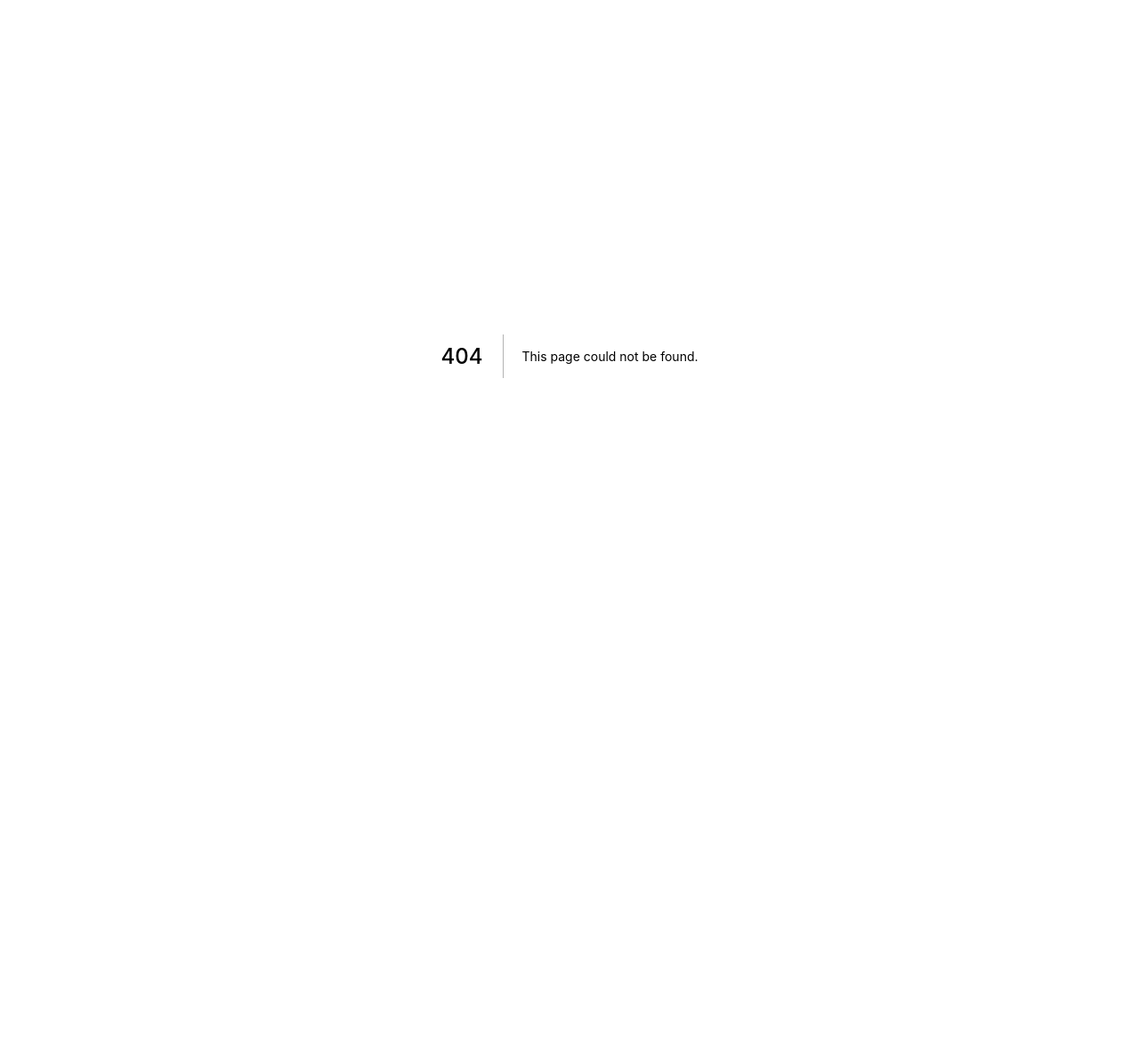
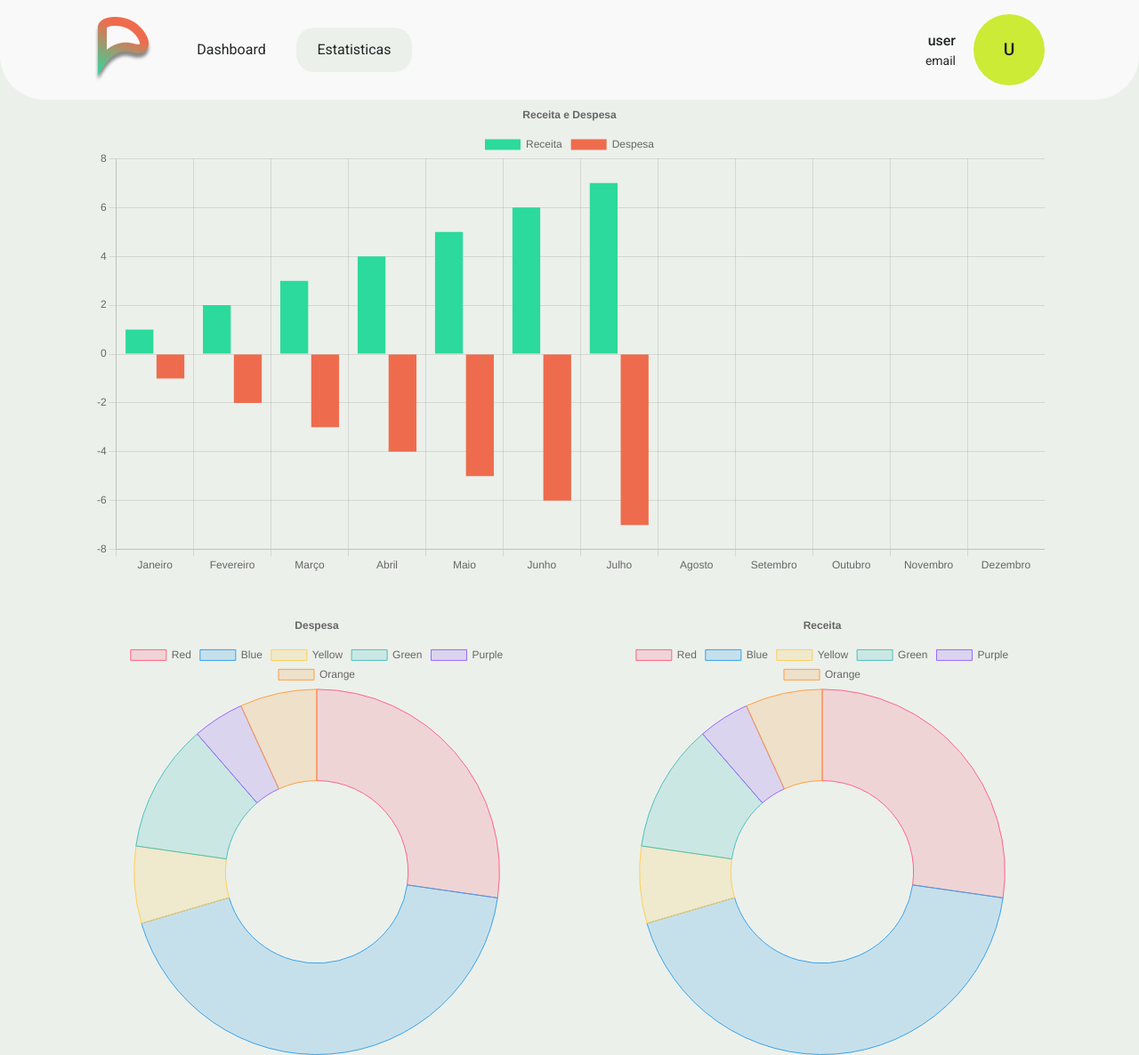
Before and after one commit to SitaGomes/Plus, a Next.js app: page /stats in a window 1280 px wide. Before the commit this address had no page. Shown: the whole page at 89% size. Before the commit the page ends 800 px from the top, so only its background shows below. Built offline with nearby package versions, Linux system fonts and the light colour scheme.

Commit message:
feat: stats page design

```diff
--- a/package.json
+++ b/package.json
@@ -11,10 +11,12 @@
   },
   "dependencies": {
     "@hookform/resolvers": "^2.9.7",
+    "chart.js": "^4.0.1",
     "firebase": "^9.9.4",
     "next": "12.2.5",
     "next-auth": "^4.10.3",
     "react": "18.2.0",
+    "react-chartjs-2": "^5.0.1",
     "react-dom": "18.2.0",
     "react-hook-form": "^7.34.2",
     "react-hot-toast": "^2.3.0",
--- /dev/null
+++ b/src/components/Charts/ChartBar.tsx
@@ -0,0 +1,72 @@
+import {
+    Chart as ChartJS,
+    CategoryScale,
+    LinearScale,
+    BarElement,
+    Title,
+    Tooltip,
+    Legend,
+} from 'chart.js';
+
+import { Bar } from 'react-chartjs-2';
+
+ChartJS.register(
+    CategoryScale,
+    LinearScale,
+    BarElement,
+    Title,
+    Tooltip,
+    Legend
+);
+
+export function ChartBar() {
+
+    const options = {
+        plugins: {
+            title: {
+            display: true,
+            text: 'Receita e Despesa',
+            },
+        },
+        responsive: true,
+        interaction: {
+            mode: 'index' as const,
+            intersect: false,
+        },
+        scales: {
+            x: {
+            stacked: true,
+            },
+            y: {
+            stacked: true,
+            },
+        },
+    };
+
+    const labels = ['Janeiro', 'Fevereiro', 'Março', 'Abril',
+    'Maio', 'Junho', 'Julho', 'Agosto', 'Setembro', 'Outubro', 'Novembro', 'Dezembro'];
+
+    const data = {
+        labels,
+        datasets: [
+          {
+            label: 'Receita',
+            data: [1, 2, 3, 4, 5, 6, 7,],
+            backgroundColor: '#2CDA9D',
+            stack: 'Stack 0',
+          },
+          {
+            label: 'Despesa',
+            data: [-1, -2, -3, -4, -5, -6, -7],
+            backgroundColor: '#EE6C4D',
+            stack: 'Stack 1',
+          },
+        ],
+    };
+
+
+    return  <Bar
+        options={options}
+        data={data}
+    />
+}
--- /dev/null
+++ b/src/components/Charts/ChartDoughtnut.tsx
@@ -0,0 +1,55 @@
+import React from 'react';
+import { Box } from '@chakra-ui/react';
+
+import { Doughnut } from 'react-chartjs-2';
+import { Chart as ChartJS, ArcElement, Tooltip, Legend } from 'chart.js';
+
+ChartJS.register(ArcElement, Tooltip, Legend);
+
+
+interface IChartDoughtnut {
+  chartTitle: string;
+}
+
+export function ChartDoughtnut({chartTitle}: IChartDoughtnut) {
+
+  const options = {
+    plugins: {
+        title: {
+        display: true,
+        text: chartTitle,
+        },
+    },
+    responsive: true,
+  };
+
+  const data = {
+    labels: ['Red', 'Blue', 'Yellow', 'Green', 'Purple', 'Orange'],
+    datasets: [
+      {
+        label: '# of Votes',
+        data: [12, 19, 3, 5, 2, 3],
+        backgroundColor: [
+          'rgba(255, 99, 132, 0.2)',
+          'rgba(54, 162, 235, 0.2)',
+          'rgba(255, 206, 86, 0.2)',
+          'rgba(75, 192, 192, 0.2)',
+          'rgba(153, 102, 255, 0.2)',
+          'rgba(255, 159, 64, 0.2)',
+        ],
+        borderColor: [
+          'rgba(255, 99, 132, 1)',
+          'rgba(54, 162, 235, 1)',
+          'rgba(255, 206, 86, 1)',
+          'rgba(75, 192, 192, 1)',
+          'rgba(153, 102, 255, 1)',
+          'rgba(255, 159, 64, 1)',
+        ],
+        borderWidth: 1,
+      },
+    ],
+  };
+
+
+  return <Box w={["100%", "100%", "100%", "500px"]}><Doughnut data={data} options={options}/></Box>;
+}
--- a/src/components/Menu/DesktopMenu.tsx
+++ b/src/components/Menu/DesktopMenu.tsx
@@ -1,14 +1,17 @@
 import { Avatar, Box, Container, HStack, Image, Text, VStack } from "@chakra-ui/react";
+import { useRouter } from "next/router";
+import { useState } from "react";
 import { MenuCard } from "./MenuCard";
 
 interface IDesktopMenu {
     userName: string;
     userEmail: string ;
-
+    path: string;
 }
 
 
-export function DesktopMenu({userName, userEmail}: IDesktopMenu){
+export function DesktopMenu({userName, userEmail, path}: IDesktopMenu){
+
     return(
         <Box w="100vw" bgColor="brand.white-900" borderBottomRadius="50px">
             <Container maxW="1100px">
@@ -17,15 +20,30 @@ export function DesktopMenu({userName, userEmail}: IDesktopMenu){
                         <Image src="/images/logo.png" alt="Plus logo" mr={4}/>
 
                         <HStack >
-                            <MenuCard active>
-                                Dashboard
-                            </MenuCard>
-                            <MenuCard>
-                                Estatísca
-                            </MenuCard>
-                            <MenuCard>
-                                Orçamento
-                            </MenuCard>
+                            {path === "/dashboard"
+                                ? (
+                                    <MenuCard href={"/dashboard"} active>
+                                        Dashboard
+                                    </MenuCard>
+                                )
+                                : (
+                                    <MenuCard href={"/dashboard"}>
+                                        Dashboard
+                                    </MenuCard>
+                                )
+                            }
+                            {path === "/stats"
+                                ? (
+                                    <MenuCard href={"/stats"} active>
+                                        Estatisticas
+                                    </MenuCard>
+                                )
+                                : (
+                                    <MenuCard href={"/stats"}>
+                                        Estatisticas
+                                    </MenuCard>
+                                )
+                            }
                         </HStack>
 
                     </HStack>
--- a/src/components/Menu/MenuCard.tsx
+++ b/src/components/Menu/MenuCard.tsx
@@ -1,25 +1,39 @@
 import { Center } from "@chakra-ui/react";
 import { ReactNode } from "react";
+import Link from 'next/link'
+
 
 interface IMenuCard {
     children: ReactNode,
     active?: boolean,
+    href: string,
 }
 
-export function MenuCard({children, active = false}: IMenuCard){
+export function MenuCard({href, children, active = false}: IMenuCard){
 
 
     if (active) {
         return(
-            <Center w="130px" h="50px" borderRadius="20px" bgColor="brand.white-500">
-                {children}
+            <Center
+                w="130px"
+                h="50px"
+                borderRadius="20px"
+                bgColor="brand.white-500"
+            >
+                <Link href={href}>
+                    {children}
+                </Link>
             </Center>
         )
     }
 
     return(
-        <Center w="130px">
-            {children}
+        <Center
+            w="130px"
+        >
+            <Link href={href}>
+                {children}
+            </Link>
         </Center>
     )
 }
--- a/src/components/Menu/MobileMenu.tsx
+++ b/src/components/Menu/MobileMenu.tsx
@@ -8,11 +8,12 @@ import { useState } from "react";
 interface IMobileMenu {
     userName: string;
     userEmail: string;
+    path: string;
 }
 
 
 
-export function MobileMenu({userName, userEmail}: IMobileMenu){
+export function MobileMenu({userName, userEmail, path}: IMobileMenu){
 
     const [isMenuOpen, setOpenMenu] = useState(false)
 
@@ -60,16 +61,31 @@ export function MobileMenu({userName, userEmail}: IMobileMenu){
                             </VStack>
 
                             <VStack mt={10} gap={10}>
-                                    <MenuCard active>
-                                        Dashboard
-                                    </MenuCard>
-                                    <MenuCard>
-                                        Estatísca
-                                    </MenuCard>
-                                    <MenuCard>
-                                        Orçamento
-                                    </MenuCard>
-                                </VStack>
+                                    {path === "/dashboard"
+                                        ? (
+                                            <MenuCard href={"/dashboard"} active>
+                                                Dashboard
+                                            </MenuCard>
+                                        )
+                                        : (
+                                            <MenuCard href={"/dashboard"}>
+                                                Dashboard
+                                            </MenuCard>
+                                        )
+                                    }
+                                    {path === "/stats"
+                                        ? (
+                                            <MenuCard href={"/stats"} active>
+                                                Estatisticas
+                                            </MenuCard>
+                                        )
+                                        : (
+                                            <MenuCard href={"/stats"}>
+                                                Estatisticas
+                                            </MenuCard>
+                                        )
+                                    }
+                            </VStack>
                         </DrawerBody>
 
                     </DrawerContent>
--- a/src/components/Menu/index.tsx
+++ b/src/components/Menu/index.tsx
@@ -1,10 +1,14 @@
 import { useBreakpointValue } from "@chakra-ui/react";
-import Router from "next/router";
+import Router, { useRouter } from "next/router";
+import { useState } from "react";
 import { useLocalAuth } from "../../hooks/useLocalAuth";
 import { DesktopMenu } from "./DesktopMenu";
 import { MobileMenu } from "./MobileMenu";
 
 export function Menu(){
+
+    const router = useRouter()
+    const [path] = useState(router.asPath)
 
     const isMobileView = useBreakpointValue({
         base: true,
@@ -22,12 +26,14 @@ export function Menu(){
         return <MobileMenu
                     userName={user.name ? user.name : "user"}
                     userEmail={user.email ? user.email : "email"}
+                    path={path}
                 />
     }
 
     return <DesktopMenu
                 userName={user.name ? user.name : "user"}
                 userEmail={user.email ? user.email : "email"}
+                path={path}
             />
 
 }
--- a/src/pages/dashboard.tsx
+++ b/src/pages/dashboard.tsx
@@ -11,10 +11,6 @@ import { TransactionHistory } from '../components/TransactionHistory'
 
 
 const Dashboard: NextPage = () => {
-
-
-
-
 
   return (
     <>
--- /dev/null
+++ b/src/pages/stats.tsx
@@ -0,0 +1,53 @@
+import { NextPage } from "next";
+import Head from "next/head";
+
+import { Menu } from "../components/Menu";
+import { Box, Container, Flex } from "@chakra-ui/react";
+import { ChartBar } from "../components/Charts/ChartBar";
+import { ChartDoughtnut } from "../components/Charts/ChartDoughtnut";
+
+
+const Stats: NextPage = () => {
+    return (
+        <>
+            <Head>
+                <title>Plus | Estatistica</title>
+                <meta name="Plus" content="Melhore seu gerenciamento financeiro" />
+
+                {/* Favicon */}
+                <link rel="Plus" href="/favicon.ico" type="image/x-icon" />
+                <link rel="apple-touch-icon" sizes="180x180" href="/apple-touch-icon.png"/>
+                <link rel="icon" type="image/png" sizes="32x32" href="/favicon-32x32.png"/>
+                <link rel="icon" type="image/png" sizes="16x16" href="/favicon-16x16.png"/>
+                <link rel="manifest" href="/site.webmanifest"/>
+                <meta name="viewport" content="initial-scale=1, width=device-width" />
+            </Head>
+
+            <Menu />
+
+            <Container maxW="1100px">
+
+                <ChartBar/>
+
+                <Flex
+                    flexWrap="wrap"
+                    justify={["center",
+                    "center",
+                    "center",
+                    "space-between"]}
+                    align="center"
+                    marginTop={10}
+                    gap={5}
+                >
+                    <ChartDoughtnut chartTitle={"Despesa"} />
+                    <ChartDoughtnut chartTitle={"Receita"}/>
+                </Flex>
+
+
+            </Container>
+        </>
+    )
+}
+
+
+export default Stats
```
Also changed, not shown: 1 other file (tests, documents, lock files or other folders).
